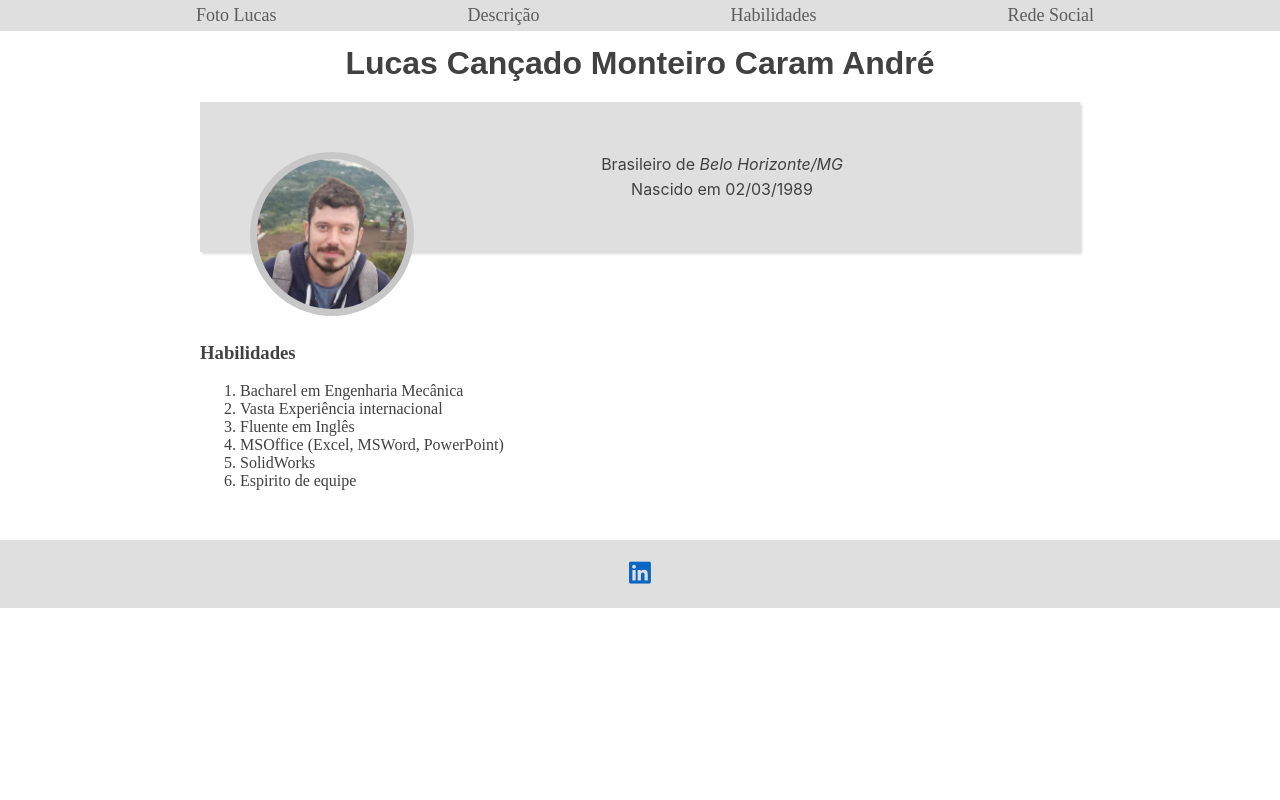
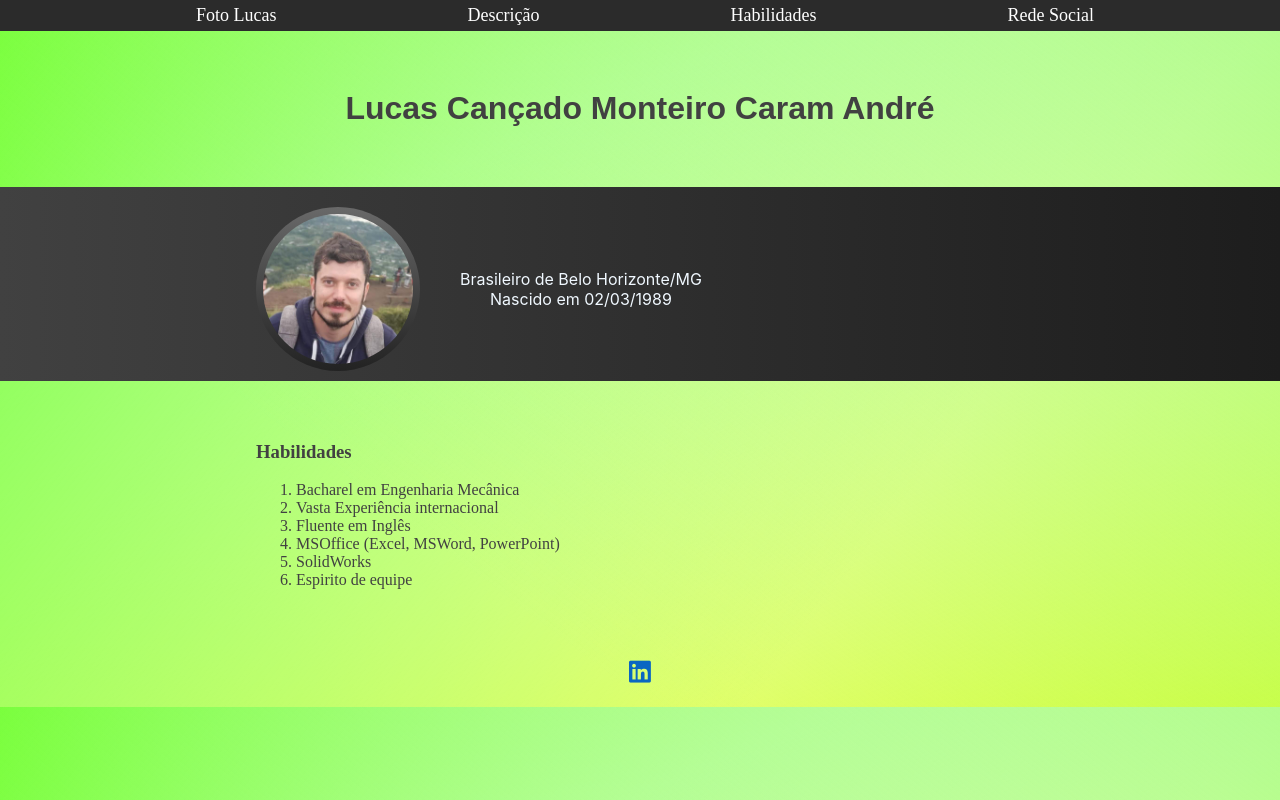
Before and after one commit to LucasCAndre/Portfolio, a plain HTML site: page index.html in a window 1280 px wide. Drawn offline with Linux system fonts and the light colour scheme.

Commit message:
Grdiente no fundo

```diff
--- a/index.html
+++ b/index.html
@@ -13,18 +13,15 @@
 </head>
 
 <body>
-    <div>
+    <header>
             <h1>Lucas Cançado Monteiro Caram André</h1>
         <div id="descricaofoto">
             <img id=fotoLucas src="me.jpg" alt="Foto do Lucas André">
-        <div id=descricao>
-            <p style="line-height: 25px;">Brasileiro de <em>Belo Horizonte/MG</em><br>
+            <p id="descricao">Brasileiro de Belo Horizonte/MG<br>
                 Nascido em 02/03/1989
             </p>
         </div>
-        </div>
-    </div>
-
+    </header>
 <div>
     <ul id="indice">
         <a href="#fotoLucas"><li>Foto Lucas</li></a>
--- a/style.css
+++ b/style.css
@@ -5,39 +5,48 @@
 body {
     margin: 25px 0px 0px 0px;
     color: #414141;
+    background: linear-gradient(217deg, rgba(162, 252, 126, 0.8), rgba(255,0,0,0) 70.71%),
+            linear-gradient(127deg, rgba(81, 255, 0, 0.8), rgba(0,255,0,0) 70.71%),
+            linear-gradient(336deg, rgba(208, 255, 0, 0.8), rgba(0,0,255,0) 70.71%);
 }
 
 h1 {
     font-family: fantasy;
     text-align: center;
-    background-color: rgb(255, 255, 255);
-    padding: 20px
+    padding: 20px;
+    margin-bottom: 40px;
+    margin-top: 70px;
     }
 
 #descricao {
     font-family: -apple-system, BlinkMacSystemFont, 'Segoe UI', Roboto, Oxygen, Ubuntu, Cantarell, 'Open Sans', 'Helvetica Neue', sans-serif;
     text-align: center;
+    color: aliceblue;
 }
 
 
 #fotoLucas {
     width: 150px;
-    float: left;
     padding: 7px;
-    background-color:rgb(199, 199, 199);
+    background: linear-gradient(rgb(105, 105, 105), rgb(34, 34, 34));
     border-radius: 90px;
+    margin-right: 40px;
 }
 
 #descricaofoto {
-    background-color: rgb(223, 223, 223);
-    padding: 50px;
+    display: flex;
+    justify-content: flex-start;
+    align-items: center;
+    /* background-color: #242424; */
+    background: linear-gradient(.25turn, rgb(65, 65, 65), rgb(29, 29, 29));    padding: 20px 0 10px 20%;
+    /* padding: 50px;
     margin: 0px 200px 0px 200px;
     height: fit-content;
-    box-shadow: rgba(0, 0, 0, 0.15) 1.95px 1.95px 2.6px;
+    box-shadow: rgba(0, 0, 0, 0.15) 1.95px 1.95px 2.6px; */
 }
 
 #indice {
-    background-color: rgb(223, 223, 223);
+    background-color: rgb(43, 43, 43);
     position: fixed;
     top: 0px;
     width: 100%;
@@ -48,11 +57,11 @@ h1 {
 }
 
 #indice li:hover {
-    color: rgb(36, 36, 36);
+    color: rgb(167, 255, 179);
 }
 
 #indice li {
-    color: rgb(92, 92, 92);
+    color: rgb(255, 255, 255);
     font-size: 18px;
 }
 
@@ -64,12 +73,12 @@ h1 {
     margin-top: 50px;
     text-align: center;
     font-size: 25px;
-    background-color: #DFDFDF;
+    /* background-color: #DFDFDF; */
     padding: 20px;
 }
 
 .habilidades {
-    margin: 90px 0 0 200px;
+    margin: 60px 0 0 20%;
 }
 
 #ld i {
```
